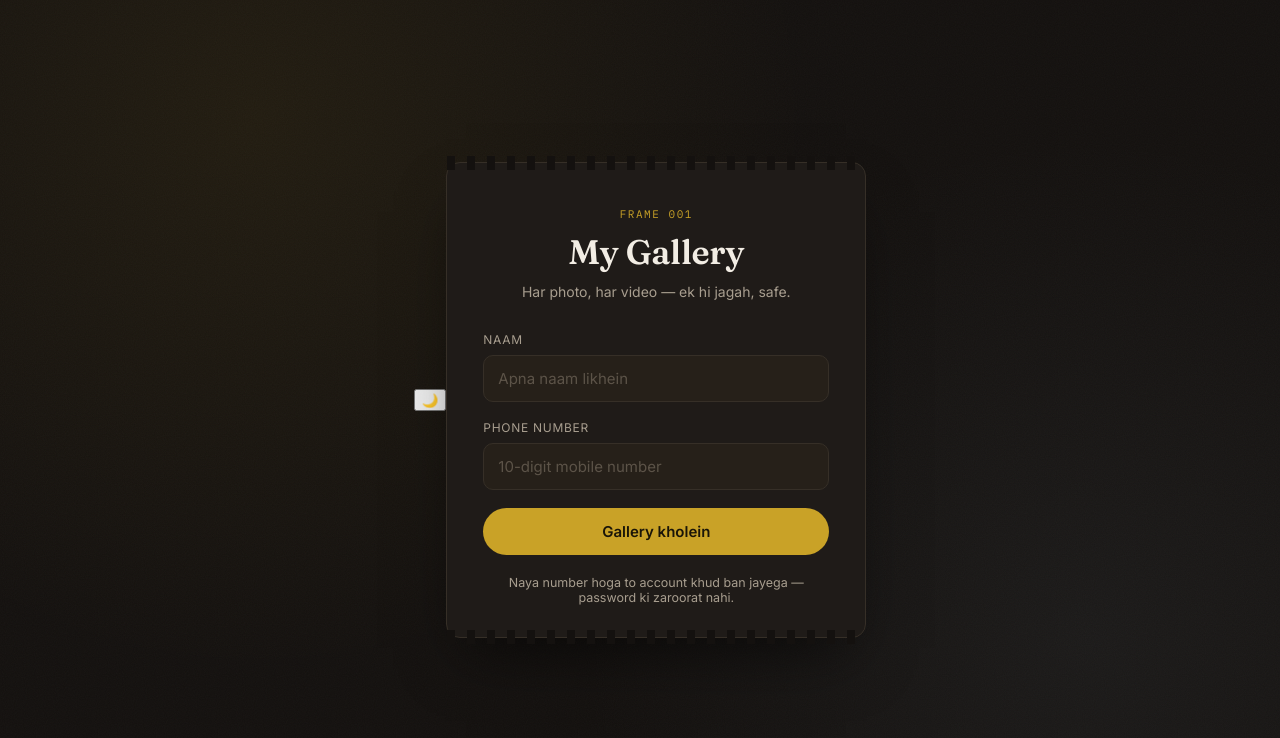
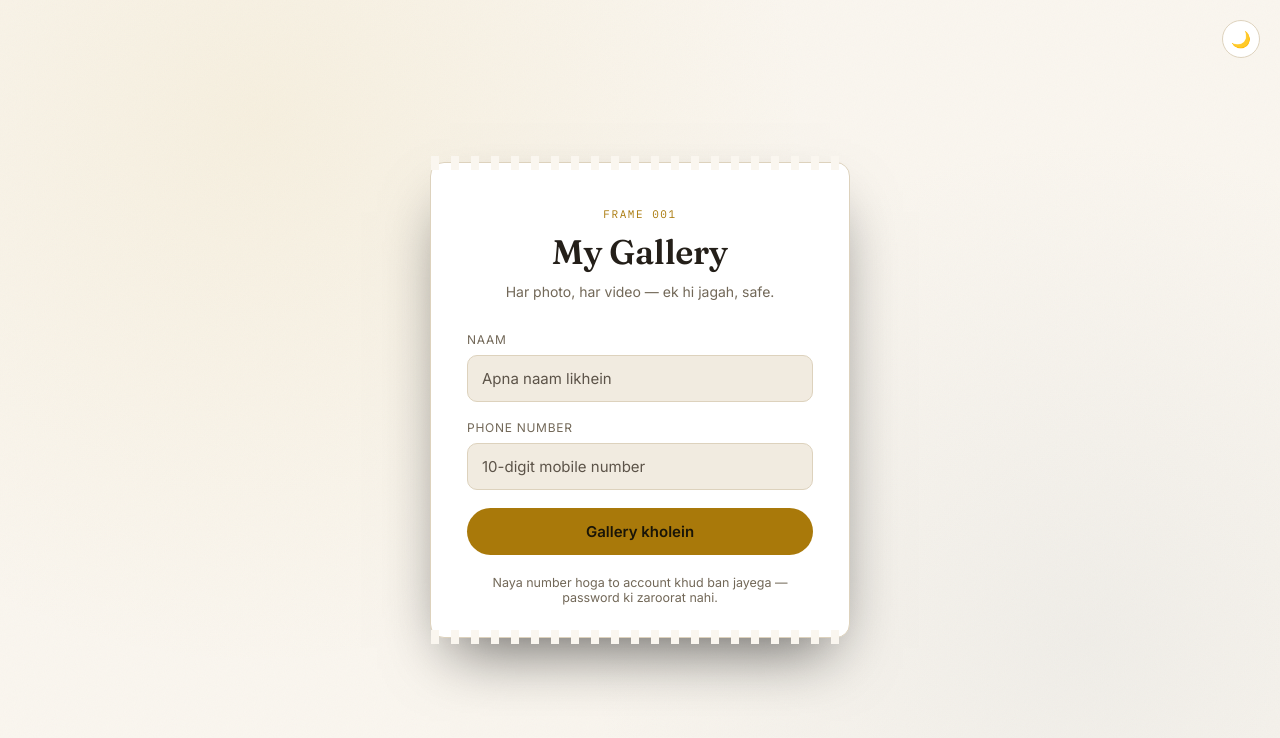
Before and after one commit to Bharti-spec/galleryweb, a website: page gallery-app/public/index(2).html in a window 1280 px wide. Both pictures are taken after a click on the button "☀️". Drawn offline with Linux system fonts and the light colour scheme.

Commit message:
Add files via upload

```diff
--- a/gallery-app/public/css/style.css
+++ b/gallery-app/public/css/style.css
@@ -13,6 +13,26 @@
   --font-display: "Fraunces", serif;
   --font-body: "Inter", sans-serif;
   --font-mono: "IBM Plex Mono", monospace;
+}
+
+[data-theme="light"] {
+  --bg: #faf6ef;
+  --surface: #ffffff;
+  --surface-raised: #f1ebe0;
+  --border: #ddd2bd;
+  --text: #241f19;
+  --text-dim: #726858;
+  --accent: #a9790a;
+  --accent-soft: rgba(169, 121, 10, 0.12);
+  --accent2: #4f6672;
+  --danger: #a23f2f;
+}
+
+html {
+  transition: background-color 0.2s ease;
+}
+body, .topbar, .surface, .modal, .lightbox {
+  transition: background-color 0.2s ease, color 0.2s ease, border-color 0.2s ease;
 }
 
 * { box-sizing: border-box; }
@@ -187,6 +207,34 @@ a { color: inherit; }
 .topbar-user { display: flex; align-items: center; gap: 14px; }
 .user-name { font-size: 13px; color: var(--text-dim); font-family: var(--font-mono); }
 .storage-meter { font-size: 12px; color: var(--text-dim); font-family: var(--font-mono); white-space: nowrap; }
+
+.theme-toggle-btn {
+  width: 38px;
+  height: 38px;
+  padding: 0;
+  font-size: 16px;
+  display: flex;
+  align-items: center;
+  justify-content: center;
+  border-radius: 50%;
+}
+.theme-toggle-floating {
+  position: fixed;
+  top: 20px;
+  right: 20px;
+  background: var(--surface);
+  border: 1px solid var(--border);
+  color: var(--text);
+  cursor: pointer;
+  z-index: 50;
+}
+.theme-toggle-floating:hover { border-color: var(--accent); }
+.theme-toggle-corner {
+  position: absolute;
+  right: 20px;
+  top: 50%;
+  transform: translateY(-50%);
+}
 
 .tabs { display: flex; gap: 4px; }
 .tab-btn {
@@ -475,10 +523,10 @@ a { color: inherit; }
   bottom: 0;
   left: 0;
   right: 0;
-  padding: 18px 8px 6px;
+  padding: 22px 8px 8px;
   background: linear-gradient(to top, rgba(0, 0, 0, 0.85), transparent);
   color: var(--text);
-  font-size: 11px;
+  font-size: 17px;
   line-height: 1.3;
   white-space: nowrap;
   overflow: hidden;
```
